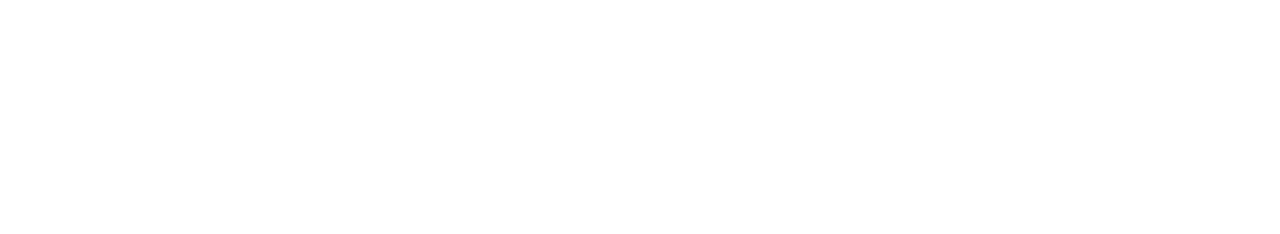
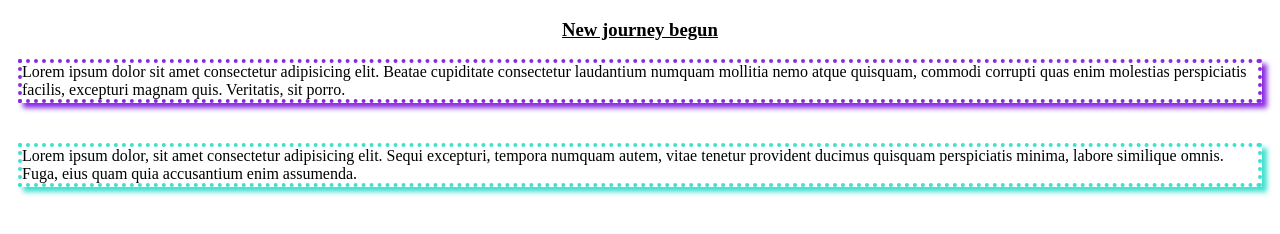
Before and after one commit to RRIMEL/my-first-repo, a plain HTML site: page index.html in a window 1280 px wide. Drawn offline with Linux system fonts and the light colour scheme.

Commit message:
added the first blog

```diff
--- /dev/null
+++ b/index.css
@@ -0,0 +1,14 @@
+h3{
+    text-align: center ;text-decoration: underline;
+}
+.tiya{margin: 10px 10px 40px;
+    border: 4px dotted blueviolet;
+    box-shadow: 5px 5px 5px blueviolet;
+
+}
+.biya{
+    margin: 10px;
+    border: 4px dotted turquoise;
+    box-shadow: 5px 5px 5px turquoise;
+
+}
--- a/index.html
+++ b/index.html
@@ -3,10 +3,13 @@
 <head>
     <meta charset="UTF-8">
     <meta name="viewport" content="width=device-width, initial-scale=1.0">
-    <title>my first ever github
-    </title>
+    <title>my first ever github </title>
+    <link rel="stylesheet" href="index.css">
 </head>
 <body>
+    <h3>New journey begun</h3>
+    <p class="tiya">Lorem ipsum dolor sit amet consectetur adipisicing elit. Beatae cupiditate consectetur laudantium numquam mollitia nemo atque quisquam, commodi corrupti quas enim molestias perspiciatis facilis, excepturi magnam quis. Veritatis, sit porro.</p>
 
+    <p class="biya">Lorem ipsum dolor, sit amet consectetur adipisicing elit. Sequi excepturi, tempora numquam autem, vitae tenetur provident ducimus quisquam perspiciatis minima, labore similique omnis. Fuga, eius quam quia accusantium enim assumenda.</p>
 </body>
 </html>
```
Also changed, not shown: 1 other file.
